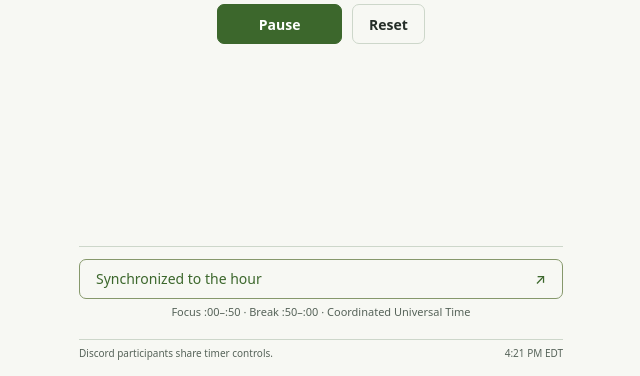
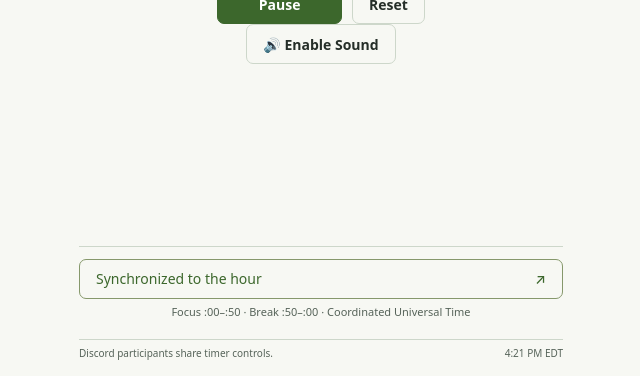
Before and after one commit to Pancreas-Pratik/pomodoro-hourly-sync, a website: page docs/index.html in a window 1280 px wide. Shown: the part 424-800 px from the top of the page, without its empty margins (319-959 px from the left). Drawn offline with Linux system fonts and the light colour scheme.

Commit message:
Add 'Enable Sound' button to index.html

```diff
--- a/docs/index.html
+++ b/docs/index.html
@@ -16,6 +16,9 @@
     <div id="countdown" role="timer" aria-label="Time remaining">50:00</div>
     <p id="next">Focus :00–:50 · Break :50–:00</p>
     <div class="controls"><button id="toggle" class="primary">Start</button><button id="reset">Reset</button></div>
+  <button id="enable-sound" type="button">
+  🔊 Enable Sound
+</button>
   </section>
   <section class="settings" aria-label="Timer settings">
     <button id="sync" aria-describedby="schedule">Synchronize to the hour <span aria-hidden="true">↗</span></button>
```
